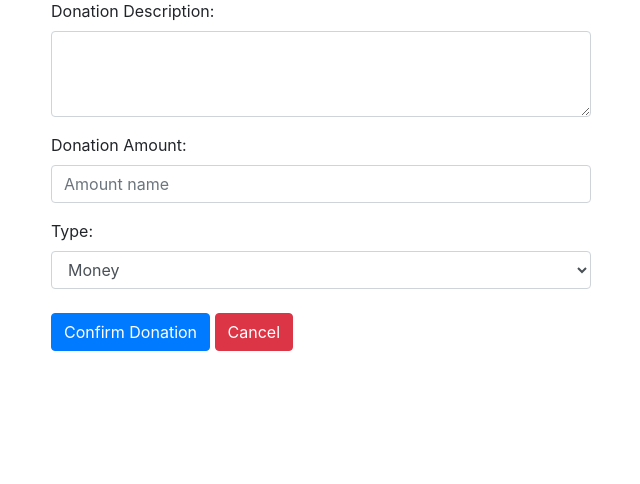
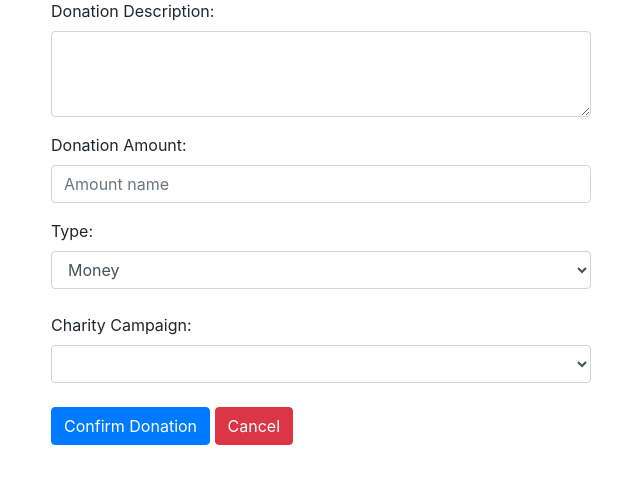
Before and after one commit to IO2024FTIMS/SKPH, a Flask app: template app/templates/donors/create_donation.jinja in a window 1280 px wide. Shown: the part 121-605 px from the top of the page, without its empty margins (319-959 px from the left). Run offline with Flask 3, Linux system fonts and the light colour scheme; the template is opened without the code that fills it, so the values that code supplies are empty; some libraries are stand-ins or nearby versions.

Commit message:
donors relatioship with charity campaigns (#35)

```diff
--- a/app/__init__.py
+++ b/app/__init__.py
@@ -28,6 +28,7 @@ def create_app(config_class=Config):
     socketio.init_app(flask_app)
 
     with flask_app.app_context():
+        # db.drop_all()
         db.create_all()
 
     # Register blueprints here
--- a/app/donors/routes.py
+++ b/app/donors/routes.py
@@ -6,6 +6,7 @@ from flask_login import current_user
 from werkzeug.security import generate_password_hash
 
 from app.extensions import db
+from app.models.charity_campaign import OrganizationCharityCampaign
 from app.models.donation import DonationItem, DonationMoney
 from app.models.donor import Donor
 from app.models.user import User
@@ -74,8 +75,8 @@ def create_donation():
             del new_donation_item
 
         return redirect(url_for('donors.list_donations', donor_id=donor.donor_id))
-
-    return render_template('create_donation.jinja')
+    charity_campaigns = db.session.scalars(db.select(OrganizationCharityCampaign)).all()
+    return render_template('create_donation.jinja', charity_campaigns=charity_campaigns)
 
 
 @bp.route('/donations/<int:donor_id>')
--- a/app/models/charity_campaign.py
+++ b/app/models/charity_campaign.py
@@ -42,3 +42,5 @@ class OrganizationCharityCampaign(db.Model):
     volunteers = (
         relationship('Volunteer', secondary=volunteer_campaign_association, back_populates='campaigns')
     )
+    donations_money = relationship('DonationMoney', back_populates='charity_campaign')
+    donations_item = relationship('DonationItem', back_populates='charity_campaign')
--- a/app/models/donation.py
+++ b/app/models/donation.py
@@ -14,6 +14,8 @@ class DonationMoney(db.Model):
     donation_date: Mapped[date] = mapped_column(default=date.today)
     donation_type: Mapped[str]
     cashAmount: Mapped[float]
+    charity_campaign = relationship('OrganizationCharityCampaign', back_populates='donations_money')
+    charity_campaign_id = mapped_column(ForeignKey('organization_charity_campaign.id'))
     donor_id: Mapped[int] = mapped_column(ForeignKey('donor.donor_id'))
     donor: Mapped["Donor"] = relationship("Donor", back_populates="donations_money")
 
@@ -31,6 +33,8 @@ class DonationItem(db.Model):
     donation_date: Mapped[date] = mapped_column(default=date.today)
     donation_type: Mapped[str]
     number: Mapped[float]
+    charity_campaign = relationship('OrganizationCharityCampaign', back_populates='donations_item')
+    charity_campaign_id = mapped_column(ForeignKey('organization_charity_campaign.id'))
     donor_id: Mapped[int] = mapped_column(ForeignKey('donor.donor_id'))
     donor: Mapped["Donor"] = relationship("Donor", back_populates="donations_items")
 
--- a/app/templates/donors/create_donation.jinja
+++ b/app/templates/donors/create_donation.jinja
@@ -25,6 +25,15 @@
             </select>
           </div>
           <br>
+          <label for="organization_charity_campaign_id">{{ _("Charity Campaign:") }}</label>
+          <select class="form-control" id="organization_charity_campaign_id" name="organization_charity_campaign_id"
+            required>
+            {% for campaign in charity_campaigns %}
+            <option value="{{ campaign.id }}">{{ campaign.charity_campaign.name }} ({{
+              campaign.organization.organization_name }})</option>
+            {% endfor %}
+          </select>
+          <br>
           <div>
             <button type="submit" class="btn btn-primary">{{ _("Confirm Donation") }}</button>
             <a href="{{ url_for('home') }}" class="btn btn-danger">{{ _("Cancel") }}</a>
```
